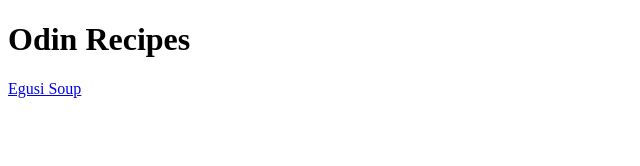
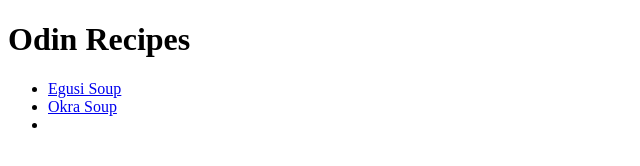
Before and after one commit to hencci/odin-recipes, a plain HTML site: page index.html in a window 1280 px wide. Shown: the whole page, without its empty margins (0-640 px from the left). Drawn offline with Linux system fonts and the light colour scheme.

Commit message:
updated the recipe list with okra soup

```diff
--- a/index.html
+++ b/index.html
@@ -7,7 +7,12 @@
 </head>
 <body>
     <h1>Odin Recipes</h1>
-    <a href="recipes/egusi.html">Egusi Soup</a>
+    <ul>
+        <li><a href="recipes/egusi.html">Egusi Soup</a></li>
+        <li><a href="recipes/okra.html">Okra Soup</a></li>
+        <li></li>
+    </ul>
+
 
 </body>
 </html>
```
